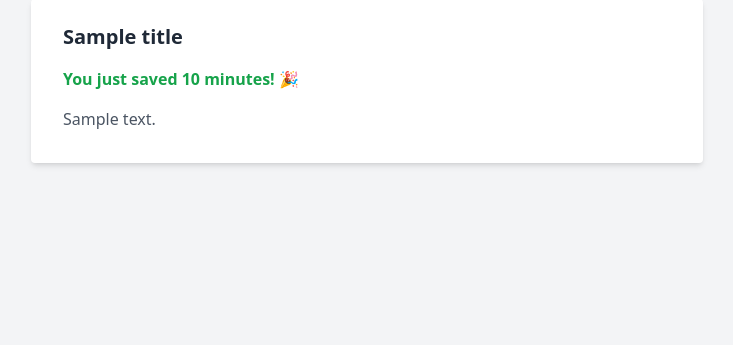
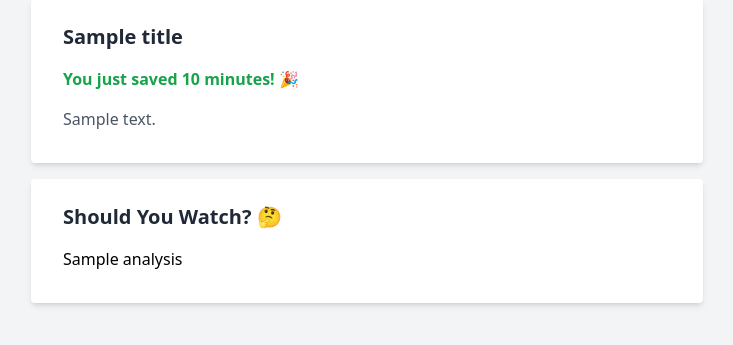
Before and after one commit to unclejustin/unbait-those-clicks, a Flask app: template templates/index.html in a window 1280 px wide. Shown: the part 295-640 px from the top of the page, without its empty margins (273-1006 px from the left). Run offline with Flask 3, Linux system fonts and the light colour scheme; the template is opened without the code that fills it: most values are stand-ins (such as "Sample title", 1, 10 or a date in 2020); some libraries are stand-ins or nearby versions.

Commit message:
add sentiment analysis

```diff
--- a/app.py
+++ b/app.py
@@ -53,6 +53,54 @@ def get_video_info(url):
         print(f"Error details: {str(e)}")
         raise Exception("Could not access video. Please verify the URL is correct and the video is public.")
 
+def analyze_content_quality(title, transcript_text, summary):
+    """Analyze the content quality and sentiment of the video, comparing it with the summary."""
+    prompt = (
+        f"Analyze this YouTube video's content quality by comparing the full transcript with its summary. "
+        f"Start your response with a clear 'Watch: YES' or 'Watch: NO' on the first line.\n\n"
+        f"Be very strict with your recommendation - only say YES if the video contains significant value "
+        f"that cannot be effectively captured in the summary, such as:\n"
+        f"- Critical visual demonstrations or examples\n"
+        f"- Complex technical explanations that benefit from visual aids\n"
+        f"- Important nuanced discussions that lose meaning without tone and context\n"
+        f"- Unique interactive elements or real-time demonstrations\n\n"
+        f"Say NO if the video primarily contains:\n"
+        f"- Personal anecdotes that don't add substantial value\n"
+        f"- Repetitive explanations or filler content\n"
+        f"- Information that is equally effective in written form\n"
+        f"- Generic advice without specific actionable details\n\n"
+        f"Then analyze:\n"
+        f"1. Signal-to-noise ratio (be specific about percentage of meaningful content)\n"
+        f"2. What specific value, if any, the full video provides beyond the summary\n"
+        f"3. Whether any crucial context is lost in the summary\n\n"
+        f"After your Yes/No recommendation, provide a brief analysis explaining why, and specify whether someone should:\n"
+        f"A) Just read the summary\n"
+        f"B) Watch specific parts of the video (if yes, which parts)\n"
+        f"C) Watch the entire video\n\n"
+        f"Title: {title}\n\n"
+        f"Summary: {summary}\n\n"
+        f"Full Transcript: {transcript_text}\n\n"
+        f"Analysis:"
+    )
+
+    response = client.chat.completions.create(
+        model="gpt-4o-mini",
+        messages=[
+            {
+                "role": "system",
+                "content": "You are a strict content analyst who values people's time above all else. "
+                          "Always start with a clear Watch: YES or Watch: NO recommendation before providing your analysis. "
+                          "Be very conservative with YES recommendations - only recommend watching if the video provides "
+                          "substantial value that cannot be effectively conveyed in text form. "
+                          "Your goal is to save people from watching videos that don't provide significant value beyond their summary."
+            },
+            {"role": "user", "content": prompt}
+        ],
+        max_tokens=300,
+        temperature=0.7
+    )
+    return response.choices[0].message.content
+
 @app.route("/", methods=["GET", "POST"])
 def index():
     if request.method == "POST":
@@ -70,8 +118,8 @@ def index():
             transcript = YouTubeTranscriptApi.get_transcript(video_id)
             transcript_text = " ".join([entry['text'] for entry in transcript])
 
-            # Summarize using OpenAI
-            prompt = (
+            # First get the summary
+            summary_prompt = (
                 f"Here is a clickbait YouTube video title and its transcript. "
                 f"Please provide a concise summary of the main points. "
                 f"If the title mentions a specific number (like '7 things' or '5 tips'), "
@@ -82,23 +130,31 @@ def index():
                 f"Transcript: {transcript_text}\n\n"
                 f"Summary:"
             )
-            response = client.chat.completions.create(
+
+            summary_response = client.chat.completions.create(
                 model="gpt-4o-mini",
                 messages=[
                     {"role": "system", "content": "You are a helpful assistant that creates clear, complete summaries. For numbered lists in videos, you ensure you capture all points mentioned."},
-                    {"role": "user", "content": prompt}
+                    {"role": "user", "content": summary_prompt}
                 ],
                 max_tokens=500,
                 temperature=0.7
             )
-            summary = response.choices[0].message.content
+
+            summary = summary_response.choices[0].message.content
+
+            # Then feed the summary into the analysis
+            analysis = analyze_content_quality(title, transcript_text, summary)
+
             # Replace newlines with <br> tags
             summary = summary.replace('\n', '<br>')
+            analysis = analysis.replace('\n', '<br>')
 
             return render_template(
                 "index.html",
                 title=title,
                 summary=summary,
+                analysis=analysis,
                 duration_minutes=duration_minutes
             )
 
--- a/templates/index.html
+++ b/templates/index.html
@@ -56,6 +56,21 @@
             <p class="text-gray-600 whitespace-pre-line">{{ summary | safe }}</p>
         </div>
         {% endif %}
+
+        {% if analysis %}
+            <div class="bg-white shadow-md rounded px-8 pt-6 pb-8 mb-4">
+                <h3 class="text-xl font-bold text-gray-800 mb-4">Should You Watch? 🤔</h3>
+                <div class="prose">
+                    {% set first_line = analysis.split('<br>')[0] %}
+                    {% if 'Watch: YES' in first_line %}
+                        <p class="text-green-600 font-bold text-lg mb-4">{{ first_line }} 👍</p>
+                    {% elif 'Watch: NO' in first_line %}
+                        <p class="text-red-600 font-bold text-lg mb-4">{{ first_line }} 👎</p>
+                    {% endif %}
+                    {{ analysis.replace(first_line + '<br>', '') | safe }}
+                </div>
+            </div>
+        {% endif %}
     </div>
 
     <script>
```
